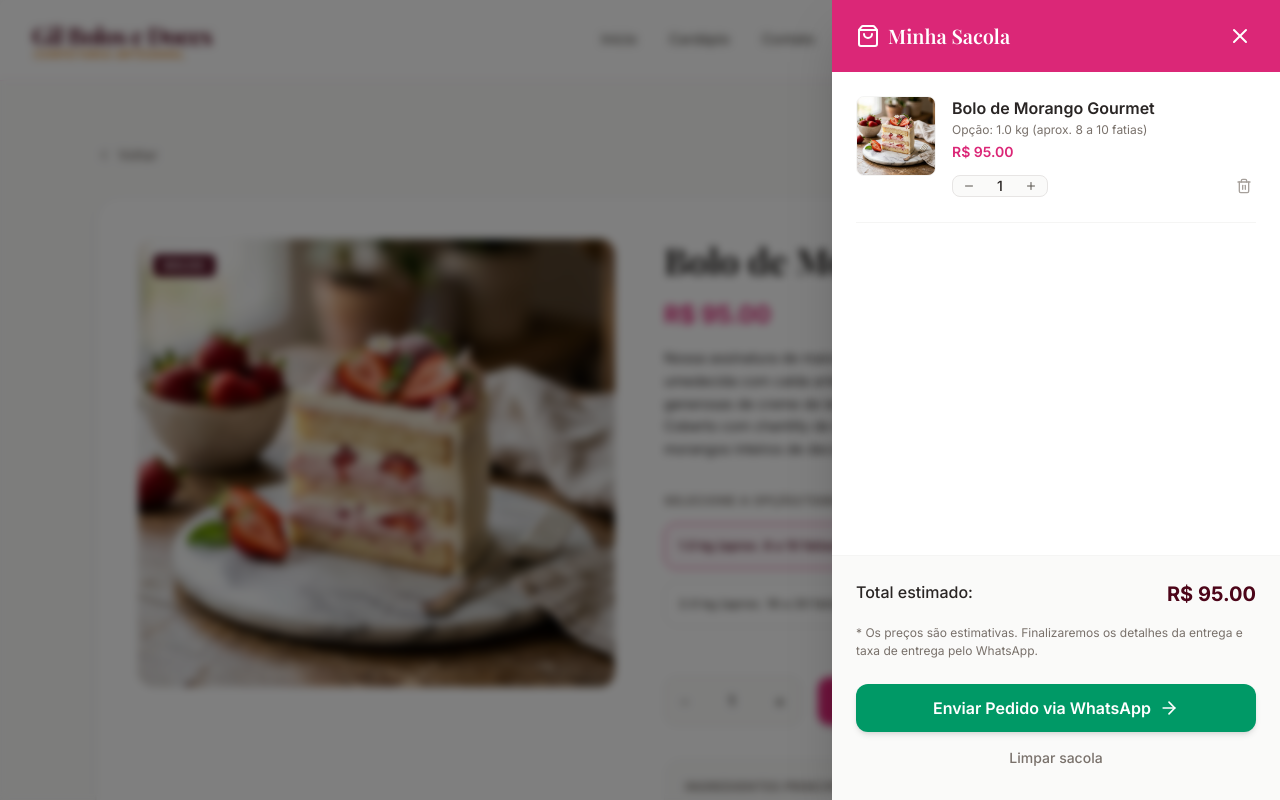
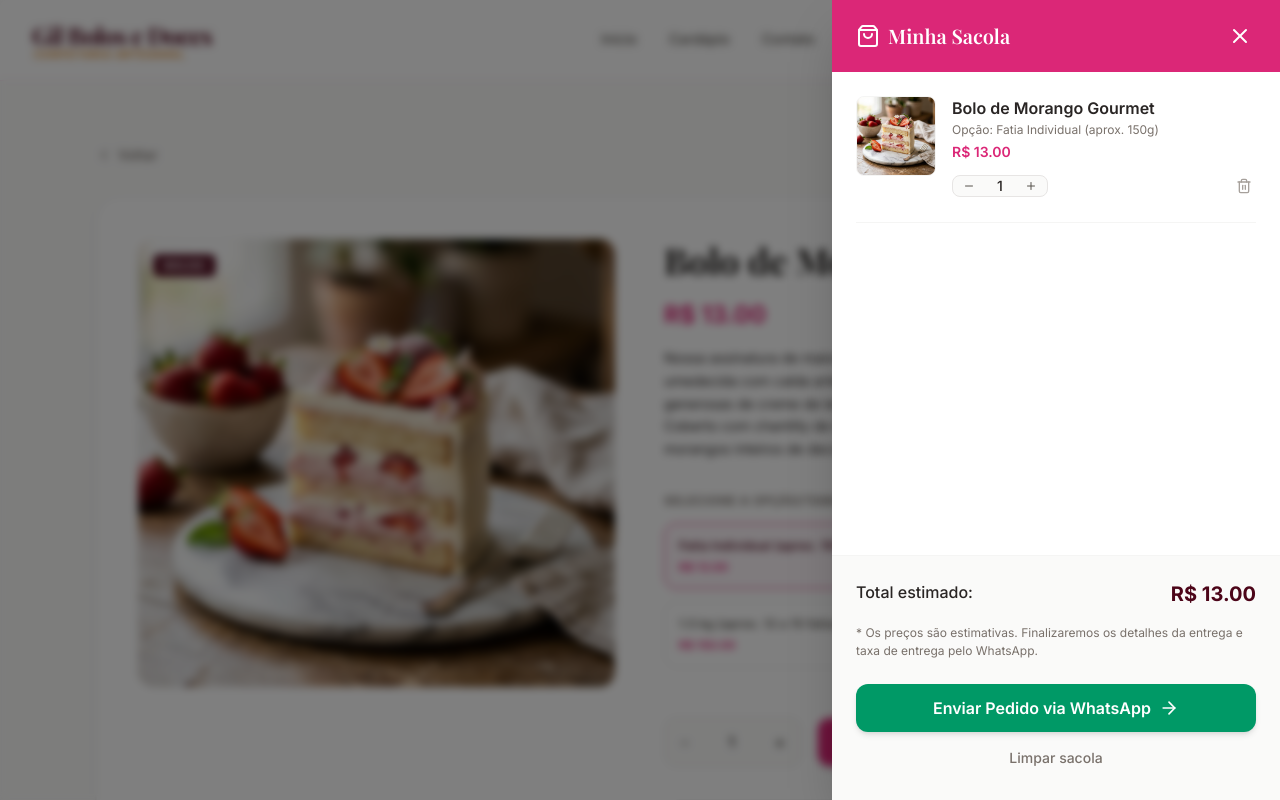
Before and after one commit to AlissonKawan/GilBolos, a React (Vite) app: page /produto/1 in a window 1280 px wide. Both pictures are taken after a click on the button "Adicionar à Sacola". Shown: the top 800 px of the page. Built offline with nearby package versions, Linux system fonts and the light colour scheme; a web font is replaced by a local one.

Commit message:
feat: atualiza telefone WhatsApp de contato e estrutura de preços de bolos

```diff
--- a/src/components/CartDrawer.tsx
+++ b/src/components/CartDrawer.tsx
@@ -8,14 +8,16 @@ export const CartDrawer: React.FC = () => {
   if (!isOpen) return null;
 
   const handleSendWhatsApp = () => {
-    const phone = '5511999999999'; // Número fictício de exemplo (Brasil)
+    const phone = '5511951907323'; // Número atualizado da Gil Bolos e Doces
     let message = 'Olá! Gostaria de encomendar os seguintes itens da *Gil Bolos e Doces*:\n\n';
 
     cartItems.forEach((item) => {
+      const sizeOpt = item.product.sizes.find((s) => s.name === item.selectedSize);
+      const itemPrice = sizeOpt ? sizeOpt.price : item.product.price;
       message += `🍰 *${item.product.name}*\n`;
       message += `   - Quantidade: ${item.quantity}\n`;
       message += `   - Opção/Tamanho: ${item.selectedSize}\n`;
-      message += `   - Subtotal: R$ ${(item.product.price * item.quantity).toFixed(2)}\n\n`;
+      message += `   - Subtotal: R$ ${(itemPrice * item.quantity).toFixed(2)}\n\n`;
     });
 
     message += `💰 *Total Estimado: R$ ${cartTotal.toFixed(2)}*\n\n`;
@@ -81,7 +83,7 @@ export const CartDrawer: React.FC = () => {
                     </h4>
                     <p className="text-xs text-stone-500 mt-0.5">Opção: {item.selectedSize}</p>
                     <p className="text-sm font-semibold text-brand-primary mt-1">
-                      R$ {item.product.price.toFixed(2)}
+                      R$ {(item.product.sizes.find(s => s.name === item.selectedSize)?.price ?? item.product.price).toFixed(2)}
                     </p>
 
                     <div className="flex items-center justify-between mt-3">
--- a/src/components/Footer.tsx
+++ b/src/components/Footer.tsx
@@ -43,7 +43,7 @@ export const Footer: React.FC = () => {
                 </svg>
               </a>
               <a
-                href="https://wa.me/5511999999999"
+                href="https://wa.me/5511951907323"
                 target="_blank"
                 rel="noreferrer"
                 className="p-2 bg-white/10 hover:bg-emerald-600 text-white rounded-full transition-all duration-200"
@@ -66,7 +66,7 @@ export const Footer: React.FC = () => {
               </li>
               <li className="flex items-center gap-3">
                 <Phone className="w-5 h-5 text-pink-300 shrink-0" />
-                <span>(11) 99999-9999</span>
+                <span>(11) 95190-7323</span>
               </li>
               <li className="flex items-center gap-3">
                 <Clock className="w-5 h-5 text-pink-300 shrink-0" />
--- a/src/context/CartContext.tsx
+++ b/src/context/CartContext.tsx
@@ -74,7 +74,11 @@ export const CartProvider: React.FC<{ children: React.ReactNode }> = ({ children
   };
 
   const cartCount = cartItems.reduce((acc, item) => acc + item.quantity, 0);
-  const cartTotal = cartItems.reduce((acc, item) => acc + item.product.price * item.quantity, 0);
+  const cartTotal = cartItems.reduce((acc, item) => {
+    const sizeOpt = item.product.sizes.find((s) => s.name === item.selectedSize);
+    const itemPrice = sizeOpt ? sizeOpt.price : item.product.price;
+    return acc + itemPrice * item.quantity;
+  }, 0);
 
   return (
     <CartContext.Provider
--- a/src/data/products.ts
+++ b/src/data/products.ts
@@ -1,13 +1,18 @@
+export interface SizeOption {
+  name: string;
+  price: number;
+}
+
 export interface Product {
   id: string;
   name: string;
   category: 'bolos' | 'doces' | 'cupcakes' | 'festivos';
   description: string;
   longDescription: string;
-  price: number;
+  price: number; // Preço base para exibição
   image: string;
   ingredients: string[];
-  sizes: string[];
+  sizes: SizeOption[];
 }
 
 export const products: Product[] = [
@@ -17,10 +22,15 @@ export const products: Product[] = [
     category: 'bolos',
     description: 'Bolo super fofinho com recheio duplo de ninho cremoso e morangos frescos selecionados.',
     longDescription: 'Nossa assinatura de maior sucesso. Massa pão de ló super leve e umedecida com calda artesanal, recheada com duas camadas generosas de creme de leite Ninho e morangos frescos picados. Coberto com chantilly de baunilha, raspas de chocolate branco e morangos inteiros de decoração. Perfeito para qualquer celebração!',
-    price: 95.00,
+    price: 13.00,
     image: '/images/strawberry_cake.png',
     ingredients: ['Massa pão de ló', 'Creme de leite Ninho', 'Morangos frescos', 'Chantilly premium', 'Raspas de chocolate branco'],
-    sizes: ['1.0 kg (aprox. 8 a 10 fatias)', '1.5 kg (aprox. 12 a 15 fatias)', '2.0 kg (aprox. 18 a 20 fatias)']
+    sizes: [
+      { name: 'Fatia Individual (aprox. 150g)', price: 13.00 },
+      { name: '1.0 kg (aprox. 8 a 10 fatias)', price: 100.00 },
+      { name: '1.5 kg (aprox. 12 a 15 fatias)', price: 150.00 },
+      { name: '2.0 kg (aprox. 18 a 20 fatias)', price: 200.00 }
+    ]
   },
   {
     id: '2',
@@ -28,21 +38,29 @@ export const products: Product[] = [
     category: 'doces',
     description: 'Trufas artesanais feitas com blend de chocolates belgas e finalizadas com folhas de ouro.',
     longDescription: 'Feitas à mão individualmente. Usamos um blend refinado de chocolate belga meio amargo e ao leite para criar um ganache sedoso que derrete na boca. Enroladas em cacau em pó alcalino e decoradas com delicados flocos de folha de ouro comestível. A escolha definitiva para presentear ou para uma mesa de doces finos.',
-    price: 45.00,
+    price: 27.00,
     image: '/images/chocolate_truffles.png',
     ingredients: ['Chocolate Belga 54%', 'Chocolate Belga ao Leite', 'Creme de leite fresco', 'Cacau em pó 100%', 'Folhas de ouro comestíveis'],
-    sizes: ['Caixa com 6 unidades', 'Caixa com 12 unidades', 'Caixa com 24 unidades']
+    sizes: [
+      { name: 'Caixa com 6 unidades', price: 27.00 },
+      { name: 'Caixa com 12 unidades', price: 48.00 },
+      { name: 'Caixa com 24 unidades', price: 90.00 }
+    ]
   },
   {
     id: '3',
     name: 'Cupcakes de Baunilha e Framboesa',
     category: 'cupcakes',
     description: 'Cupcakes fofinhos de baunilha com recheio de geleia artesanal de framboesa e cobertura de buttercream.',
-    longDescription: 'Nossos cupcakes unem beleza e sabor. Massa leve aromatizada com fava natural de baunilha, recheio surpresa de geleia de framboesa ácida artesanal e uma cobertura clássica de buttercream de merengue suíço tingido de rosa pastel. Decorado com confeitos elegantes de açúcar e framboesas frescas.',
+    longDescription: 'Nossos cupcakes unem beleza e sabor. Massa leve aromatizada com fava natural de baunilha, recheio surpresa de geleia de framboesa ácida artesanal e uma cobertura clássica de buttercream de merengue suíço de morango. Decorado com confeitos elegantes de açúcar e framboesas frescas.',
     price: 15.00,
     image: '/images/pink_cupcakes.png',
     ingredients: ['Fava de baunilha', 'Geleia de framboesa artesanal', 'Buttercream de merengue suíço', 'Farinha de trigo premium', 'Framboesas frescas'],
-    sizes: ['Unidade individual', 'Caixa com 4 unidades', 'Caixa com 6 unidades', 'Caixa com 12 unidades']
+    sizes: [
+      { name: 'Unidade individual', price: 15.00 },
+      { name: 'Caixa com 4 unidades', price: 55.00 },
+      { name: 'Caixa com 6 unidades', price: 80.00 }
+    ]
   },
   {
     id: '4',
@@ -53,7 +71,12 @@ export const products: Product[] = [
     price: 35.00,
     image: '/images/brigadeiros.png',
     ingredients: ['Leite condensado premium', 'Manteiga premium', 'Cacau em pó nobre', 'Granulado Split Belga Callebaut'],
-    sizes: ['Caixa com 10 unidades', 'Caixa com 25 unidades', 'Caixa com 50 unidades', 'Cento (100 unidades)']
+    sizes: [
+      { name: 'Caixa com 10 unidades', price: 35.00 },
+      { name: 'Caixa com 25 unidades', price: 80.00 },
+      { name: 'Caixa com 50 unidades', price: 150.00 },
+      { name: 'Cento (100 unidades)', price: 280.00 }
+    ]
   },
   {
     id: '5',
@@ -61,10 +84,15 @@ export const products: Product[] = [
     category: 'bolos',
     description: 'Bolo de massa aveludada vermelha com recheio e cobertura cremosa de cream cheese frosting.',
     longDescription: 'Massa clássica aveludada de cacau e buttermilk com coloração vermelha intensa. O recheio de cream cheese frosting é levemente cítrico e quebra perfeitamente a doçura da massa. Decorado com farelos do próprio bolo e frutas vermelhas no topo para um visual rústico e sofisticado.',
-    price: 110.00,
-    image: '/images/strawberry_cake.png', // Usando imagens de reserva mas mantendo bonito
+    price: 13.00,
+    image: '/images/strawberry_cake.png', // Usando reserva
     ingredients: ['Massa Red Velvet com cacau e buttermilk', 'Cream cheese premium', 'Manteiga', 'Extrato de baunilha', 'Frutas vermelhas'],
-    sizes: ['1.2 kg (aprox. 10 a 12 fatias)', '2.0 kg (aprox. 18 a 20 fatias)']
+    sizes: [
+      { name: 'Fatia Individual (aprox. 150g)', price: 13.00 },
+      { name: '1.0 kg (aprox. 8 a 10 fatias)', price: 100.00 },
+      { name: '1.5 kg (aprox. 12 a 15 fatias)', price: 150.00 },
+      { name: '2.0 kg (aprox. 18 a 20 fatias)', price: 200.00 }
+    ]
   },
   {
     id: '6',
@@ -72,9 +100,13 @@ export const products: Product[] = [
     category: 'festivos',
     description: 'Bolo de andares estilo naked cake decorado com flores comestíveis e frutas da estação.',
     longDescription: 'Um bolo inesquecível para o seu grande dia. Três andares de massa amanteigada recheados com ganache de chocolate branco e geleia de damasco. O acabamento naked cake deixa as camadas de massa e recheio visíveis de forma elegante, finalizado com açúcar de confeiteiro, flores naturais e frutas silvestres.',
-    price: 450.00,
+    price: 300.00,
     image: '/images/strawberry_cake.png',
     ingredients: ['Massa amanteigada de baunilha', 'Ganache de chocolate branco', 'Geleia de damasco', 'Flores decorativas', 'Frutas da estação'],
-    sizes: ['Pequeno (3kg - até 30 pessoas)', 'Médio (5kg - até 50 pessoas)', 'Grande (8kg - até 85 pessoas)']
+    sizes: [
+      { name: 'Bolo Pequeno (3.0 kg - até 30 pessoas)', price: 300.00 },
+      { name: 'Bolo Médio (5.0 kg - até 50 pessoas)', price: 500.00 },
+      { name: 'Bolo Grande (8.0 kg - até 85 pessoas)', price: 800.00 }
+    ]
   }
 ];
--- a/src/pages/Contact.tsx
+++ b/src/pages/Contact.tsx
@@ -18,7 +18,7 @@ export const Contact: React.FC = () => {
   const handleSubmit = (e: React.FormEvent) => {
     e.preventDefault();
 
-    const recipientPhone = '5511999999999'; // Número fictício de exemplo (Brasil)
+    const recipientPhone = '5511951907323'; // Número atualizado da Gil Bolos e Doces
 
     // Format message
     let message = 'Olá, Gil! Gostaria de fazer um orçamento de encomenda personalizada:\n\n';
@@ -66,12 +66,12 @@ export const Contact: React.FC = () => {
                 <h3 className="font-serif font-bold text-stone-850 text-base">WhatsApp Direto</h3>
                 <p className="text-stone-500 text-xs mt-1">Converse conosco e tire dúvidas.</p>
                 <a
-                  href="https://wa.me/5511999999999"
+                  href="https://wa.me/5511951907323"
                   target="_blank"
                   rel="noreferrer"
                   className="inline-block mt-3 text-emerald-600 hover:text-emerald-700 font-semibold text-sm transition-colors"
                 >
-                  (11) 99999-9999
+                  (11) 95190-7323
                 </a>
               </div>
             </div>
--- a/src/pages/Home.tsx
+++ b/src/pages/Home.tsx
@@ -182,7 +182,7 @@ export const Home: React.FC = () => {
                         Detalhes
                       </Link>
                       <button
-                        onClick={() => addToCart(product, product.sizes[0], 1)}
+                        onClick={() => addToCart(product, product.sizes[0].name, 1)}
                         className="bg-brand-primary hover:bg-brand-secondary text-white p-2.5 rounded-xl transition-colors shadow-xs"
                         aria-label={`Adicionar ${product.name} à sacola`}
                       >
--- a/src/pages/Menu.tsx
+++ b/src/pages/Menu.tsx
@@ -139,7 +139,7 @@ export const Menu = () => {
                         Ver Detalhes
                       </Link>
                       <button
-                        onClick={() => addToCart(product, product.sizes[0], 1)}
+                        onClick={() => addToCart(product, product.sizes[0].name, 1)}
                         className="bg-brand-primary hover:bg-brand-secondary text-white p-2.5 rounded-xl transition-colors shadow-xs"
                         aria-label={`Adicionar ${product.name} à sacola`}
                       >
--- a/src/pages/ProductDetail.tsx
+++ b/src/pages/ProductDetail.tsx
@@ -32,7 +32,7 @@ export const ProductDetail: React.FC = () => {
     );
   }
 
-  const [selectedSize, setSelectedSize] = useState<string>(product.sizes[0]);
+  const [selectedSize, setSelectedSize] = useState<string>(product.sizes[0].name);
   const [quantity, setQuantity] = useState<number>(1);
 
   const handleAdd = () => {
@@ -80,7 +80,7 @@ export const ProductDetail: React.FC = () => {
                 {product.name}
               </h1>
               <p className="text-2xl font-bold text-brand-primary">
-                R$ {product.price.toFixed(2)}
+                R$ {(product.sizes.find(s => s.name === selectedSize)?.price ?? product.price).toFixed(2)}
               </p>
               <p className="text-stone-650 text-sm leading-relaxed">
                 {product.longDescription}
@@ -95,15 +95,16 @@ export const ProductDetail: React.FC = () => {
               <div className="grid grid-cols-1 sm:grid-cols-2 gap-3">
                 {product.sizes.map((size) => (
                   <button
-                    key={size}
-                    onClick={() => setSelectedSize(size)}
-                    className={`p-3.5 text-left border rounded-xl text-xs font-semibold tracking-wide transition-all ${
-                      selectedSize === size
+                    key={size.name}
+                    onClick={() => setSelectedSize(size.name)}
+                    className={`p-3.5 text-left border rounded-xl text-xs font-semibold tracking-wide transition-all flex flex-col justify-between gap-1.5 ${
+                      selectedSize === size.name
                         ? 'border-brand-primary bg-brand-accent/60 text-brand-dark shadow-xs'
                         : 'border-stone-200 hover:border-pink-200 text-stone-600 hover:bg-stone-50/50'
                     }`}
                   >
-                    {size}
+                    <span className="font-semibold">{size.name}</span>
+                    <span className="text-[11px] font-bold text-brand-primary">R$ {size.price.toFixed(2)}</span>
                   </button>
                 ))}
               </div>
```
